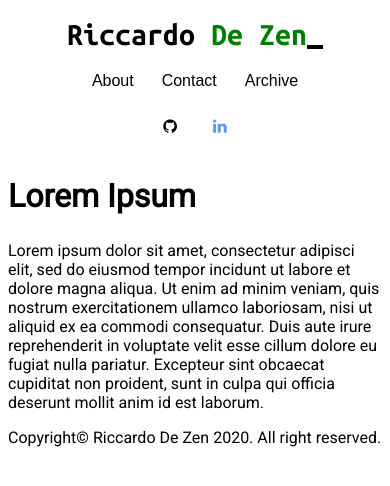
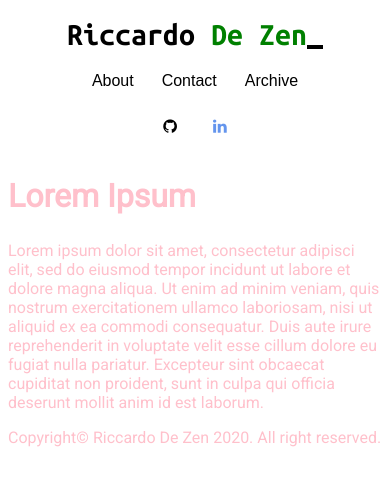
Before and after one commit to ricdezen/ricdezen.github.io, a Jekyll site: the page built from index.md, in a window 390 px wide. Shown: the top 486 px of the page. Built offline with Jekyll 4.4.1, drawn with Linux system fonts in a browser that asks for light colours.

Commit message:
Update default.css

```diff
--- a/css/default.css
+++ b/css/default.css
@@ -150,10 +150,10 @@ h1 {
 /* Miscellaneous */
 
 @media screen and (max-width: 800px) {
-  .content {
-      min-width: 100%;
-      max-width: 100%;
-
-      width: 100%; /* The width is 100%, when the viewport is 800px or smaller */
-  }
+    .content {
+        min-width: 100%;
+        max-width: 100%;
+        color: pink;
+        width: 100%; /* The width is 100%, when the viewport is 800px or smaller */
+    }
 }
```
